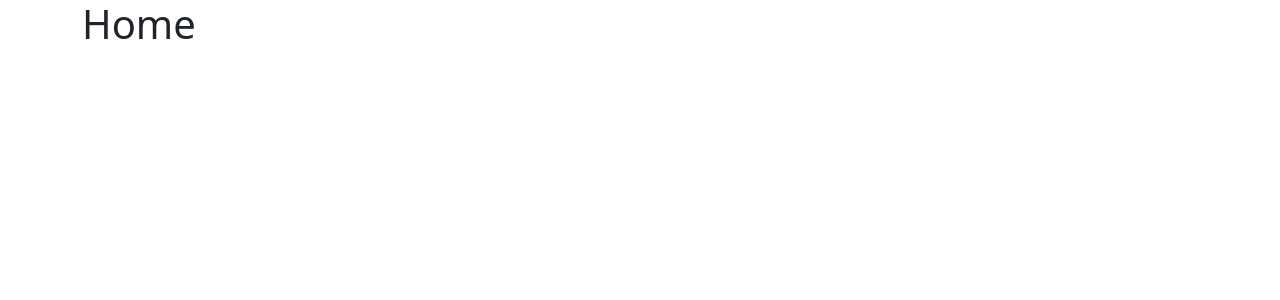
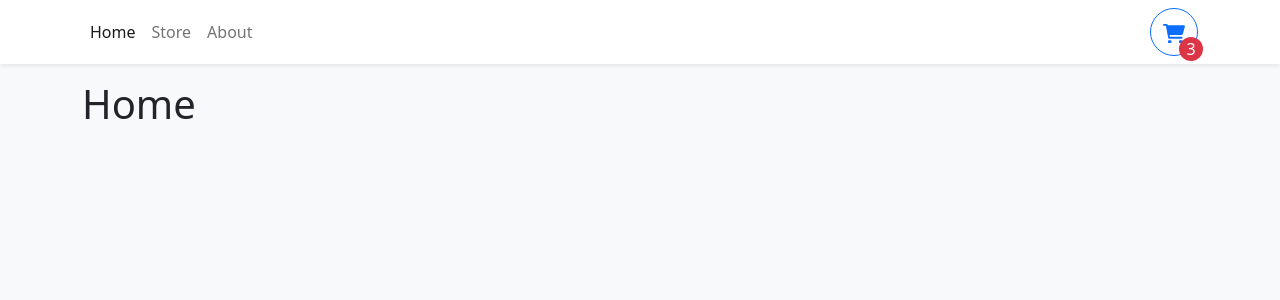
Before and after one commit to ThomassMathisen/shopping-cart, a React (Vite) app: page / in a window 1280 px wide. Shown: the top 300 px of the page. Built offline with nearby package versions, Linux system fonts and the light colour scheme.

Commit message:
Setup Navbar

```diff
--- a/index.html
+++ b/index.html
@@ -6,7 +6,7 @@
     <meta name="viewport" content="width=device-width, initial-scale=1.0" />
     <title>Shopping Cart</title>
   </head>
-  <body>
+  <body class="bg-light">
     <div id="root"></div>
     <script type="module" src="/src/main.tsx"></script>
   </body>
--- a/src/App.tsx
+++ b/src/App.tsx
@@ -3,10 +3,13 @@
 import { Home } from "./pages/Home"
 import { Store } from "./pages/Store"
 import { About } from "./pages/About"
+import { Navbar } from "./components/Navbar"
 
 
 function App() {
   return (
+    <>
+      <Navbar />
       <Container className="mb-4">
         <Routes>
           <Route path="/" element={<Home />} />
@@ -14,6 +17,7 @@
           <Route path="/about" element={<About />} />
         </Routes>
       </Container>
+    </>
   )
 }
 
--- /dev/null
+++ b/src/components/Navbar.tsx
@@ -0,0 +1,47 @@
+import { Button, Container, Nav, Navbar as NavbarBs } from "react-bootstrap"
+import { NavLink } from "react-router-dom"
+
+export function Navbar() {
+  return (
+  <NavbarBs sticky="top" className="bg-white shadow-sm mb-3">
+    <Container>
+      <Nav className="me-auto">
+        <Nav.Link to="/" as={NavLink}>
+          Home
+        </Nav.Link>
+        <Nav.Link to="/store" as={NavLink}>
+          Store
+          </Nav.Link>
+        <Nav.Link to="/about" as={NavLink}>
+          About
+        </Nav.Link>
+      </Nav>
+      <Button
+        style = {{ width: "3rem",  height: "3rem", position: "relative" }}
+        variant="outline-primary" className="rounded-circle"
+      >
+        <svg
+              xmlns="http://www.w3.org/2000/svg"
+              viewBox="0 0 576 512"
+              fill="currentColor"
+            >
+              <path d="M96 0C107.5 0 117.4 8.19 119.6 19.51L121.1 32H541.8C562.1 32 578.3 52.25 572.6 72.66L518.6 264.7C514.7 278.5 502.1 288 487.8 288H170.7L179.9 336H488C501.3 336 512 346.7 512 360C512 373.3 501.3 384 488 384H159.1C148.5 384 138.6 375.8 136.4 364.5L76.14 48H24C10.75 48 0 37.25 0 24C0 10.75 10.75 0 24 0H96zM128 464C128 437.5 149.5 416 176 416C202.5 416 224 437.5 224 464C224 490.5 202.5 512 176 512C149.5 512 128 490.5 128 464zM512 464C512 490.5 490.5 512 464 512C437.5 512 416 490.5 416 464C416 437.5 437.5 416 464 416C490.5 416 512 437.5 512 464z" />
+        </svg>
+        <div className="rounded-circle bg-danger d-flex justify-content-center align-items-center"
+          style={{
+            color: "white",
+            width: "1.5rem",
+            height: "1.5rem",
+            position: "absolute",
+            bottom: 0,
+            right: 0,
+            transform: "translate(25%, 25%)",
+          }}
+        >
+          3
+        </div>
+      </Button>
+    </Container>
+  </NavbarBs>
+  )
+}
```
Lines whose indentation alone changed are shown as unchanged.
